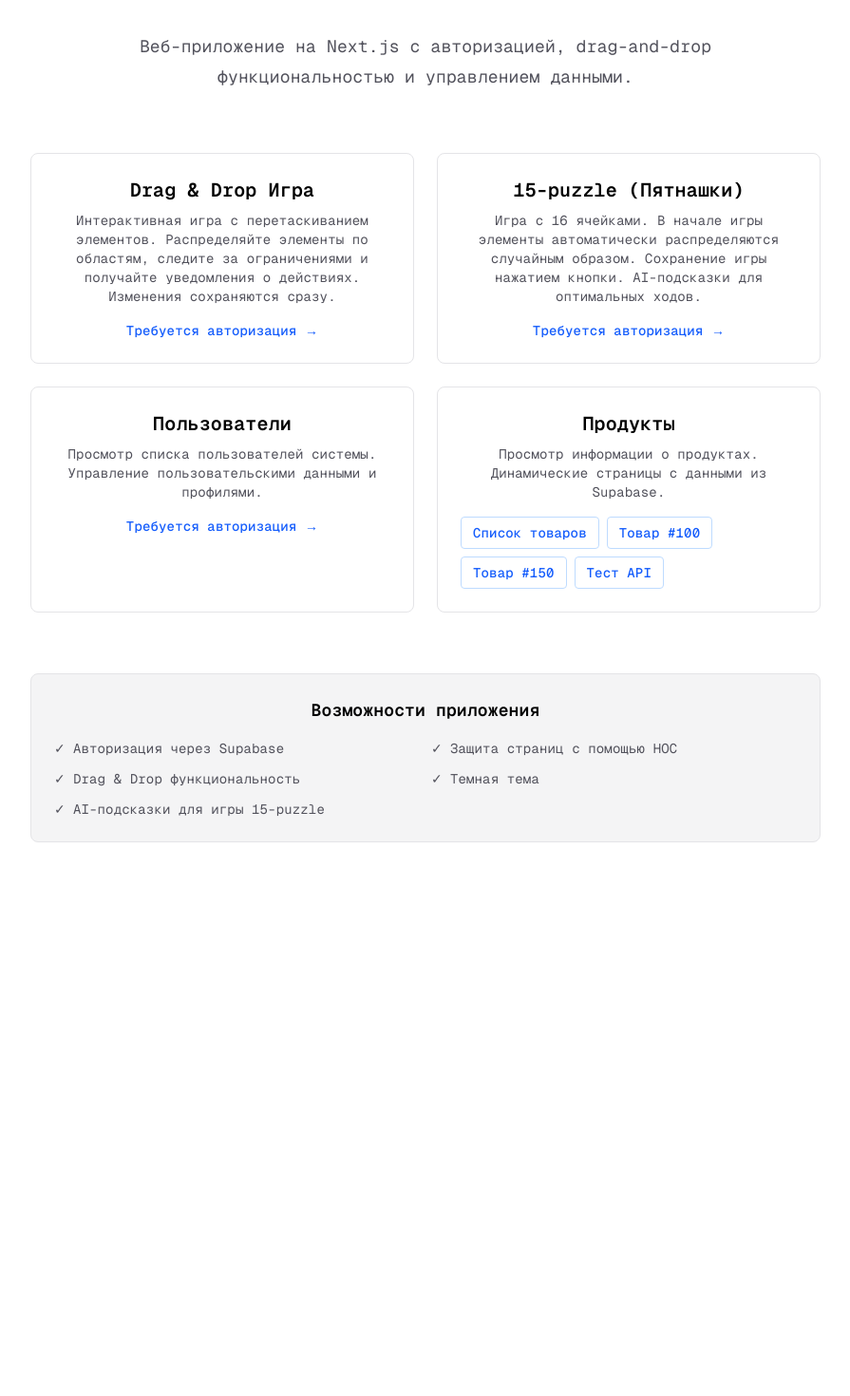
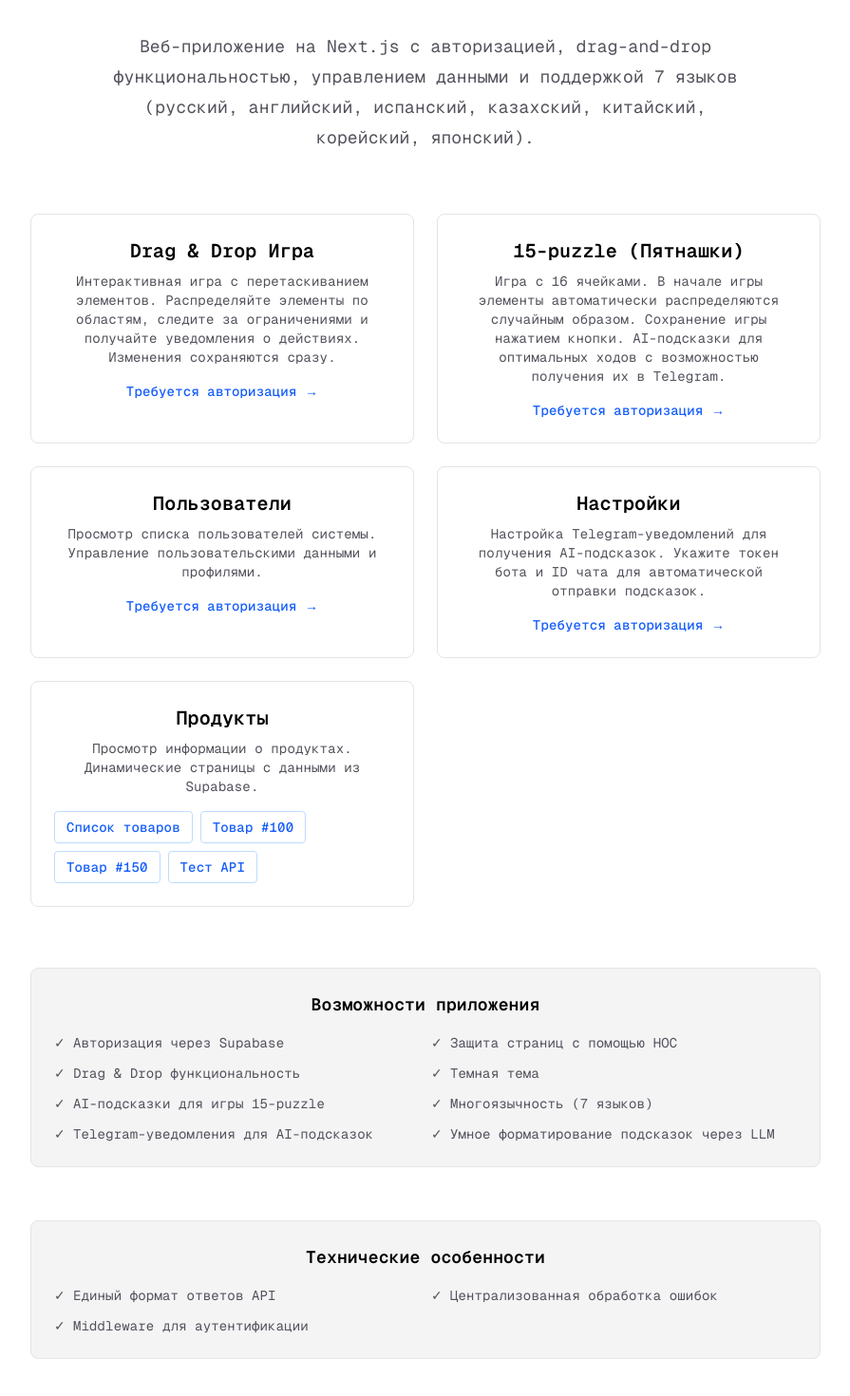
Before and after one commit to nikitasardov/testnextjs, a Next.js app: page / in a window 1280 px wide. Shown: the part 204-1674 px from the top of the page at 95% size, without its empty margins (192-1087 px from the left). Before the commit the page ends 1187 px from the top, so only its background shows below. Built offline with nearby package versions, Linux system fonts and the light colour scheme; no server answers.

Commit message:
update main page

```diff
--- a/src/locales/kk.ts
+++ b/src/locales/kk.ts
@@ -56,15 +56,17 @@ const auth = {
 
 const home = {
     title: 'Қосымшаға қош келдіңіз',
-    description: 'Next.js веб-қосымшасы, авторизация, drag-and-drop функционалы және деректерді басқару.',
+    description: 'Next.js веб-қосымшасы, авторизация, drag-and-drop функционалы, деректерді басқару және 7 тілді қолдау (орыс, ағылшын, испан, қазақ, қытай, корей, жапон).',
     dndGame: 'Drag & Drop Ойын',
     dndGameDescription: 'Элементтерді тарту арқылы интерактивті ойын. Элементтерді аймақтарға бөліп, шектеулерді бақылап, әрекеттер туралы хабарландырулар алыңыз. Өзгерістер бірден сақталады.',
     puzzle15: '15-puzzle (Он бес пазл)',
-    puzzle15Description: '16 ұяшықтағы ойын. Ойын басында элементтер кездейсоқ таратылады. Ойынды сақтау үшін батырманы басыңыз. Оңтайлы жүрулер үшін AI кеңестері.',
+    puzzle15Description: '16 ұяшықтағы ойын. Ойын басында элементтер кездейсоқ таратылады. Ойынды сақтау үшін батырманы басыңыз. Оңтайлы жүрулер үшін AI кеңестері Telegram арқылы алу мүмкіндігімен.',
     users: 'Пайдаланушылар',
     usersDescription: 'Жүйе пайдаланушыларының тізімін көру. Пайдаланушы деректерін және профильдерін басқару.',
     products: 'Өнімдер',
     productsDescription: 'Өнімдер туралы ақпаратты көру. Supabase деректерімен динамикалық беттер.',
+    settings: 'Баптаулар',
+    settingsDescription: 'AI кеңестерін алу үшін Telegram хабарландыруларын баптау. Автоматты жіберу үшін бот токені мен чат ID-ін көрсетіңіз.',
     requiresAuth: 'Авторизация қажет',
     features: 'Қосымша мүмкіндіктері',
     authSupabase: 'Supabase арқылы авторизация',
@@ -72,6 +74,14 @@ const home = {
     dragDrop: 'Drag & Drop функционалы',
     darkTheme: 'Қараңғы тақырып',
     aiHints: '15-puzzle ойыны үшін AI кеңестері',
+    multilingual: 'Көптілділік (7 тіл)',
+    telegramNotifications: 'AI кеңестері үшін Telegram хабарландырулары',
+    llmFormatting: 'LLM арқылы кеңестерді ақылды форматтау',
+    technicalFeatures: 'Техникалық ерекшеліктер',
+    unifiedApiFormat: 'Бірыңғай API жауап форматы',
+    centralizedErrorHandling: 'Орталықтандырылған қателерді өңдеу',
+    authMiddleware: 'Авторизация middleware',
+    envValidation: 'Орта айнымалыларын тексеру',
     productList: 'Өнімдер тізімі',
     product: 'Өнім',
     testApi: 'API тесті',
--- a/src/locales/ru.ts
+++ b/src/locales/ru.ts
@@ -53,15 +53,17 @@ const auth = {
 
 const home = {
   title: 'Добро пожаловать в приложение',
-  description: 'Веб-приложение на Next.js с авторизацией, drag-and-drop функциональностью и управлением данными.',
+  description: 'Веб-приложение на Next.js с авторизацией, drag-and-drop функциональностью, управлением данными и поддержкой 7 языков (русский, английский, испанский, казахский, китайский, корейский, японский).',
   dndGame: 'Drag & Drop Игра',
   dndGameDescription: 'Интерактивная игра с перетаскиванием элементов. Распределяйте элементы по областям, следите за ограничениями и получайте уведомления о действиях. Изменения сохраняются сразу.',
   puzzle15: '15-puzzle (Пятнашки)',
-  puzzle15Description: 'Игра с 16 ячейками. В начале игры элементы автоматически распределяются случайным образом. Сохранение игры нажатием кнопки. AI-подсказки для оптимальных ходов.',
+  puzzle15Description: 'Игра с 16 ячейками. В начале игры элементы автоматически распределяются случайным образом. Сохранение игры нажатием кнопки. AI-подсказки для оптимальных ходов с возможностью получения их в Telegram.',
   users: 'Пользователи',
   usersDescription: 'Просмотр списка пользователей системы. Управление пользовательскими данными и профилями.',
   products: 'Продукты',
   productsDescription: 'Просмотр информации о продуктах. Динамические страницы с данными из Supabase.',
+  settings: 'Настройки',
+  settingsDescription: 'Настройка Telegram-уведомлений для получения AI-подсказок. Укажите токен бота и ID чата для автоматической отправки подсказок.',
   requiresAuth: 'Требуется авторизация',
   features: 'Возможности приложения',
   authSupabase: 'Авторизация через Supabase',
@@ -69,6 +71,14 @@ const home = {
   dragDrop: 'Drag & Drop функциональность',
   darkTheme: 'Темная тема',
   aiHints: 'AI-подсказки для игры 15-puzzle',
+  multilingual: 'Многоязычность (7 языков)',
+  telegramNotifications: 'Telegram-уведомления для AI-подсказок',
+  llmFormatting: 'Умное форматирование подсказок через LLM',
+  technicalFeatures: 'Технические особенности',
+  unifiedApiFormat: 'Единый формат ответов API',
+  centralizedErrorHandling: 'Централизованная обработка ошибок',
+  authMiddleware: 'Middleware для аутентификации',
+  envValidation: 'Валидация переменных окружения',
   productList: 'Список товаров',
   product: 'Товар',
   testApi: 'Тест API',
--- a/src/locales/zh.ts
+++ b/src/locales/zh.ts
@@ -56,15 +56,17 @@ const auth = {
 
 const home = {
     title: '欢迎使用应用',
-    description: 'Next.js 网络应用，具有身份验证、拖放功能和数据管理。',
+    description: 'Next.js 网络应用，具有身份验证、拖放功能、数据管理，并支持7种语言（俄语、英语、西班牙语、哈萨克语、中文、韩语、日语）。',
     dndGame: '拖放游戏',
     dndGameDescription: '带有拖放元素的交互式游戏。将元素分配到区域，遵循约束，并获取操作通知。更改会立即保存。',
     puzzle15: '15拼图',
-    puzzle15Description: '16个单元格的游戏。开始时，元素会自动随机分布。按按钮保存游戏。AI提示以获得最佳移动。',
+    puzzle15Description: '16个单元格的游戏。开始时，元素会自动随机分布。按按钮保存游戏。AI提示以获得最佳移动，可通过Telegram接收。',
     users: '用户',
     usersDescription: '查看系统用户列表。管理用户数据和配置文件。',
     products: '产品',
     productsDescription: '查看产品信息。来自Supabase的动态页面数据。',
+    settings: '设置',
+    settingsDescription: '配置Telegram通知以接收AI提示。指定机器人令牌和聊天ID以自动发送提示。',
     requiresAuth: '需要身份验证',
     features: '应用功能',
     authSupabase: '通过Supabase进行身份验证',
@@ -72,6 +74,14 @@ const home = {
     dragDrop: '拖放功能',
     darkTheme: '深色主题',
     aiHints: '15拼图游戏的AI提示',
+    multilingual: '多语言支持（7种语言）',
+    telegramNotifications: 'AI提示的Telegram通知',
+    llmFormatting: '通过LLM智能格式化提示',
+    technicalFeatures: '技术特性',
+    unifiedApiFormat: '统一的API响应格式',
+    centralizedErrorHandling: '集中式错误处理',
+    authMiddleware: '身份验证中间件',
+    envValidation: '环境变量验证',
     productList: '产品列表',
     product: '产品',
     testApi: '测试API',
--- a/src/pages/index.tsx
+++ b/src/pages/index.tsx
@@ -61,6 +61,14 @@ export default function Home() {
               <span className={cardFooter}>{t('requiresAuth')} →</span>
             </Link>
 
+            <Link href="/settings" className={cardLink}>
+              <h2 className={cardTitle}>{t('settings')}</h2>
+              <p className={cardText}>
+                {t('settingsDescription')}
+              </p>
+              <span className={cardFooter}>{t('requiresAuth')} →</span>
+            </Link>
+
             <div className={cardBase}>
               <h2 className={cardTitle}>{t('products')}</h2>
               <p className={`${cardText} mb-4`}>
@@ -100,6 +108,38 @@ export default function Home() {
                 <span className="mr-2">✓</span>
                 <span>{t('aiHints')}</span>
               </li>
+              <li className="flex items-start">
+                <span className="mr-2">✓</span>
+                <span>{t('multilingual')}</span>
+              </li>
+              <li className="flex items-start">
+                <span className="mr-2">✓</span>
+                <span>{t('telegramNotifications')}</span>
+              </li>
+              <li className="flex items-start">
+                <span className="mr-2">✓</span>
+                <span>{t('llmFormatting')}</span>
+              </li>
+            </ul>
+          </div>
+
+          <div className="mt-6 p-6 rounded-lg bg-zinc-100 dark:bg-zinc-900 border border-zinc-200 dark:border-zinc-800 w-full">
+            <h3 className="text-lg font-semibold mb-4 text-black dark:text-zinc-50">
+              {t('technicalFeatures')}
+            </h3>
+            <ul className="grid grid-cols-1 md:grid-cols-2 gap-3 text-left text-sm text-zinc-600 dark:text-zinc-400">
+              <li className="flex items-start">
+                <span className="mr-2">✓</span>
+                <span>{t('unifiedApiFormat')}</span>
+              </li>
+              <li className="flex items-start">
+                <span className="mr-2">✓</span>
+                <span>{t('centralizedErrorHandling')}</span>
+              </li>
+              <li className="flex items-start">
+                <span className="mr-2">✓</span>
+                <span>{t('authMiddleware')}</span>
+              </li>
             </ul>
           </div>
         </div>
```
Also changed, not shown: src/locales/en.ts (+12 -2 lines), src/locales/es.ts (+12 -2 lines), src/locales/ja.ts (+12 -2 lines), src/locales/ko.ts (+12 -2 lines).
